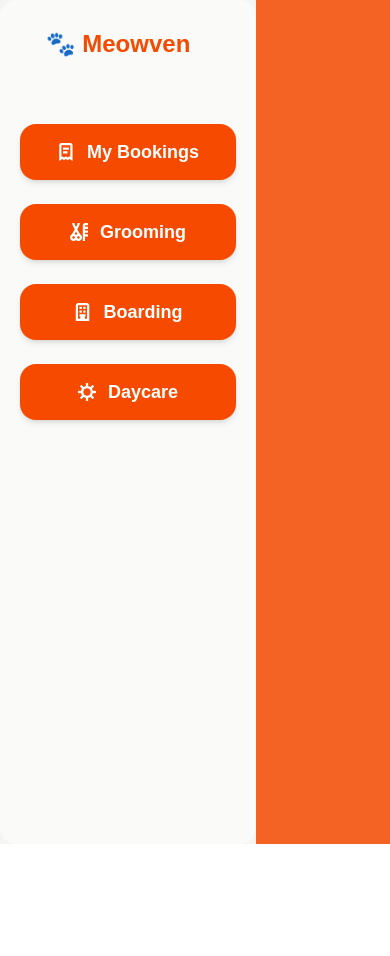
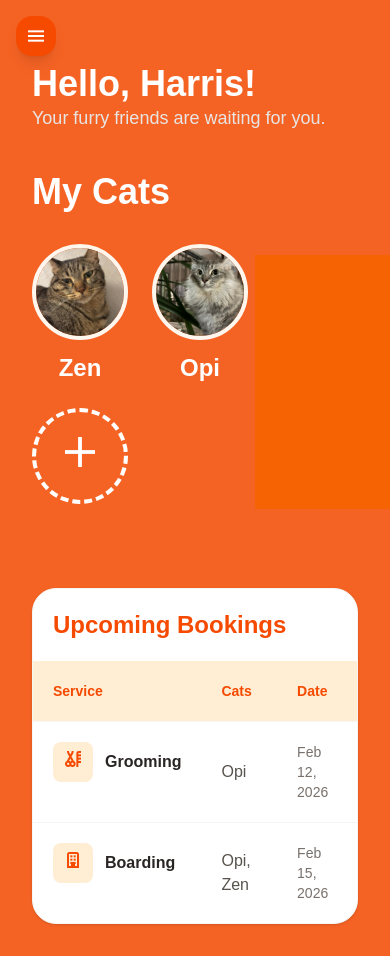
Before and after one commit to Harris-Codes/meowven-hotel, a Next.js app: page /dashboard in a window 390 px wide. Before the commit the page ends 844 px from the top, so only its background shows below. Built offline with nearby package versions, Linux system fonts and the light colour scheme.

Commit message:
implement responsive collapsible sidebar and nested dashboard routing

```diff
--- a/app/(user)/dashboard/page.tsx
+++ b/app/(user)/dashboard/page.tsx
@@ -1,9 +1,118 @@
+import Image from "next/image";
+export default function dashboard() {
+  const myCats = [
+    { id: 1, name: "Zen", image: "/images/Zen.jpg" },
+    { id: 2, name: "Opi", image: "/images/Opi.jpg" },
+  ];
 
+  const bookings = [
+    {
+      id: 1,
+      service: "Grooming",
+      icon: "fi-bs-barber-shop",
+      cats: ["Opi"],
+      date: "Feb 12, 2026",
+    },
+    {
+      id: 2,
+      service: "Boarding",
+      icon: "fi-bs-hotel",
+      cats: ["Opi", "Zen"],
+      date: "Feb 15, 2026",
+    },
+  ];
 
-export default function dashboard() {
   return (
-    <div className="w-full h-screen bg-orange-600/85">
+    <div className="p-8 min-h-dvh bg-orange-600/85">
+      <h1 className="mt-8 text-white text-4xl md:text-7xl font-bold ">Hello, Harris!</h1>
+      <p className="text-stone-200 text-lg">
+        Your furry friends are waiting for you.
+      </p>
 
+      {/* 2. The Main Content Container (Your White Box) */}
+      <div className="mt-10">
+        {/* --- MY CATS SECTION --- */}
+        <section>
+          <h2 className="text-4xl font-bold text-white mb-8">My Cats</h2>
+          <div className="flex flex-wrap items-center gap-6 md:gap-10">
+            {myCats.map((cat) => (
+              <div key={cat.id} className="flex flex-col items-center gap-3">
+                {/* This container needs 'relative' and 'overflow-hidden' for the circle effect */}
+                <div className="relative w-24 h-24 md:h-48 md:w-48 rounded-full border-4 border-orange-50 shadow-inner overflow-hidden">
+                  <Image
+                    src={cat.image}
+                    alt={cat.name}
+                    fill // This makes the image fill the circular div
+                    className="object-cover" // This makes sure the cat's face isn't stretched
+                  />
+                </div>
+                <span className="text-2xl font-bold text-white">
+                  {cat.name}
+                </span>
+              </div>
+            ))}
+            {/* The 'Add Cat' Button from your sketch */}
+            <div className="flex flex-col items-center gap-3">
+              <button className="w-24 h-24 md:h-48 md:w-48 rounded-full border-4 border-dashed border-white flex items-center justify-center hover:border-orange-400 hover:bg-orange-50 transition-all group">
+                <i className="fi fi-bs-plus text-3xl text-white group-hover:text-orange-500"></i>
+              </button>
+              <span className="font-bold opacity-0 select-none">Add</span>
+            </div>
+          </div>
+        </section>
+
+        {/* --- UPCOMING BOOKINGS SECTION --- */}
+        <div className="mt-12 bg-white rounded-3xl shadow-sm border border-stone-100 overflow-hidden">
+          <h1 className="p-5 text-2xl font-bold text-orange-600">Upcoming Bookings</h1>
+          <div className="overflow-x-auto">
+            {" "}
+            {/* This makes it responsive on mobile view */}
+            <table className="w-full text-left border-collapse">
+              <thead className="bg-orange-100 border-b border-stone-100">
+                <tr className="text-orange-600">
+                  <th className="p-5 font-semibold text-sm">
+                    Service
+                  </th>
+                  <th className="p-5  font-semibold text-sm">
+                    Cats
+                  </th>
+                  <th className="p-5  font-semibold text-sm">
+                    Date
+                  </th>
+                  {/* Add more <th> here later for Price, etc. */}
+                </tr>
+              </thead>
+              <tbody className="divide-y divide-stone-100">
+                {bookings.map((booking) => (
+                  <tr
+                    key={booking.id}
+                    className="hover:bg-stone-50 transition-colors"
+                  >
+                    {/* Column 1: Service Icon + Name */}
+                    <td className="p-5 flex items-center gap-3">
+                      <div className="w-10 h-10 rounded-lg bg-orange-100 text-orange-600 flex items-center justify-center">
+                        <i className={`fi ${booking.icon} `}></i>
+                      </div>
+                      <span className="font-bold text-stone-800">
+                        {booking.service}
+                      </span>
+                    </td>
+                    {/* Column 2: Cats (Handles multiple) */}
+                    <td className="p-5 text-stone-600 font-medium">
+                      {booking.cats.join(", ")}
+                    </td>
+
+                    {/* Column 3: Date */}
+                    <td className="p-5 text-stone-500 text-sm">
+                      {booking.date}
+                    </td>
+                  </tr>
+                ))}
+              </tbody>
+            </table>
+          </div>
+        </div>
+      </div>
     </div>
-  )
+  );
 }
--- a/components/Sidebar.tsx
+++ b/components/Sidebar.tsx
@@ -1,32 +1,91 @@
+"use client";
+import { useState } from "react";
 import Link from "next/link";
+
 export default function Sidebar() {
+  const [isOpen, setIsOpen] = useState(false);
+
   const navLinks = [
-    { name: "My Bookings", href: "#", icon: "fi-bs-receipt" },
+    { name: "Dashboard", href: "#", icon: "fi-bs-user" },
     { name: "Grooming", href: "#", icon: "fi-bs-barber-shop" },
     { name: "Boarding", href: "#", icon: "fi-bs-hotel" },
     { name: "Daycare", href: "#", icon: "fi-bs-sun" },
   ];
+
   return (
-    <nav className="sticky top-0 left-0 x h-screen w-64 bg-stone-50 flex flex-col items-center gap-6 p-5 rounded-2xl">
-      <div className="mt-2 mr-5 text-2xl font-bold text-orange-600">
-        🐾 Meowven
+    <>
+      {/* 1. MOBILE BURGER BUTTON - Only visible on small screens */}
+      <button
+        onClick={() => setIsOpen(true)}
+        className="md:hidden fixed top-4 left-4 z-50 p-3 bg-orange-600 text-white rounded-2xl shadow-lg"
+      >
+        <i className="fi fi-bs-menu-burger flex"></i>
+      </button>
+
+      {/* 2. THE SIDEBAR */}
+      <nav className={`
+        /* Layout Rules */
+        fixed md:sticky top-0 left-0 h-screen z-40 bg-stone-50 border-r-2 border-stone-100
+        flex flex-col items-center p-5 transition-all duration-300 ease-in-out
+
+        /* Mobile Logic: Hide off-screen by default */
+        ${isOpen ? "translate-x-0 w-64" : "-translate-x-full w-64"}
+
+        /* Desktop Logic: Always visible, starts narrow (w-20) */
+        md:translate-x-0 ${isOpen ? "md:w-64" : "md:w-20"}
+      `}>
+
+        {/* Toggle Button for Desktop Expansion */}
+        <button
+          onClick={() => setIsOpen(!isOpen)}
+          className="mb-10 p-2 hover:bg-orange-100 rounded-xl text-orange-600 hidden md:block"
+        >
+          <i className={`fi ${isOpen ? "fi-bs-angle-small-left" : "fi-bs-menu-burger"} text-xl`}></i>
+        </button>
+
+        {/* Close Button for Mobile only */}
+        <button
+          onClick={() => setIsOpen(false)}
+          className="md:hidden self-end mb-5 p-2 text-stone-400"
+        >
+          <i className="fi fi-bs-cross"></i>
+        </button>
+
+        <div className="flex items-center gap-3 overflow-hidden whitespace-nowrap">
+          <span className="text-2xl">🐾</span>
+          <span className={`font-bold text-orange-600 text-2xl transition-opacity ${isOpen ? "opacity-100" : "md:opacity-0 w-0"}`}>
+            Meowven
+          </span>
         </div>
+
         <div className="w-full flex flex-col items-center gap-6 mt-10">
           {navLinks.map((link) => (
             <Link
               key={link.name}
               href={link.href}
-            /* Added 'gap-3' to separate icon from text */
-            className="flex items-center justify-center rounded-2xl bg-orange-600 h-14 w-full text-white hover:bg-orange-700 transition text-lg font-bold shadow-md gap-3"
+              onClick={() => { if(window.innerWidth < 768) setIsOpen(false) }}
+              className={`
+                flex items-center rounded-2xl bg-orange-600 text-white hover:bg-orange-700
+                transition-all duration-300 shadow-md h-14 w-full
+                ${isOpen ? "px-6 justify-start gap-4" : "md:justify-center gap-0"}
+              `}
             >
-            {/* Notice 'fi-bs' added here to match your Bold Straight import */}
-            <i
-              className={`fi ${link.icon} flex items-center justify-center`}
-            ></i>
-            <span>{link.name}</span>
+              <i className={`fi ${link.icon} text-xl flex items-center justify-center`}></i>
+              <span className={`font-bold text-lg whitespace-nowrap ${isOpen ? "opacity-100" : "md:hidden opacity-0"}`}>
+                {link.name}
+              </span>
             </Link>
           ))}
         </div>
       </nav>
+
+      {/* 3. MOBILE OVERLAY - Click outside to close */}
+      {isOpen && (
+        <div
+          onClick={() => setIsOpen(false)}
+          className="fixed inset-0 bg-black/40 backdrop-blur-sm z-30 md:hidden transition-opacity"
+        />
+      )}
+    </>
   );
 }
```
Also changed, not shown: public/images/Opi.jpg (added), public/images/Zen.jpg (added). Lines whose indentation alone changed are shown as unchanged.
